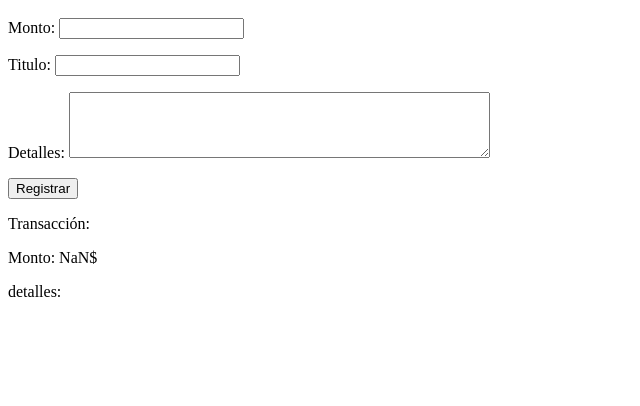
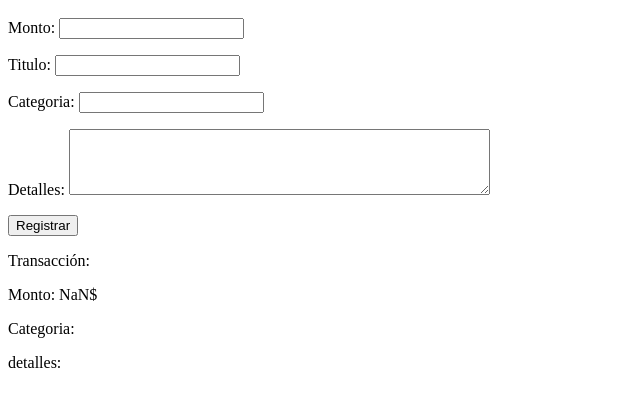
Before and after one commit to 6abriel1chiro/money-guard-webapp, a website built with Parcel: page index.html in a window 1280 px wide. Both pictures are taken after a click on the button "Registrar". Shown: the part 48-454 px from the top of the page, without its empty margins (0-640 px from the left). Built offline with nearby package versions, Linux system fonts and the light colour scheme.

Commit message:
Implementadas seleccion de categorias mediante texto

```diff
--- a/index.html
+++ b/index.html
@@ -10,9 +10,15 @@
         <label for="Titulo">Titulo:</label>
         <input type="text" id="titulo"/>
       </p>
+
+      <p>
+        <label for="categoria">Categoria:</label>
+        <input type="text" id ="categoria">
+      </p>
+
       <p>
         <label for="detalles">Detalles:</label>
-        <textarea id="detalles" name="w3review" rows="4" cols="50"></textarea>
+        <textarea id="detalles" rows="4" cols="50"></textarea>
       </p>
 
       <button type="button" id="registro">Registrar</button>
--- a/src/presenter.js
+++ b/src/presenter.js
@@ -1,6 +1,7 @@
 const monto = document.querySelector("#monto");
 const titulo = document.querySelector("#titulo");
-const detalles = document.querySelector('#detalles')
+const detalles = document.querySelector('#detalles');
+const categoria = document.querySelector('#categoria');
 
 const button_registro = document.getElementById("registro");
 
@@ -14,5 +15,6 @@ button_registro.addEventListener("click", (event) => {
 
   div.innerHTML = "<p>" + "Transacción: " + titulo.value + "</p>" +
     "<p>" + "Monto: " + valueMonto + "$ </p>" +
+    "<p>" + "Categoria: " + categoria.value + "</p>" +
     "<p>" + "detalles: " + detalles.value + "</p>";
 });
```
